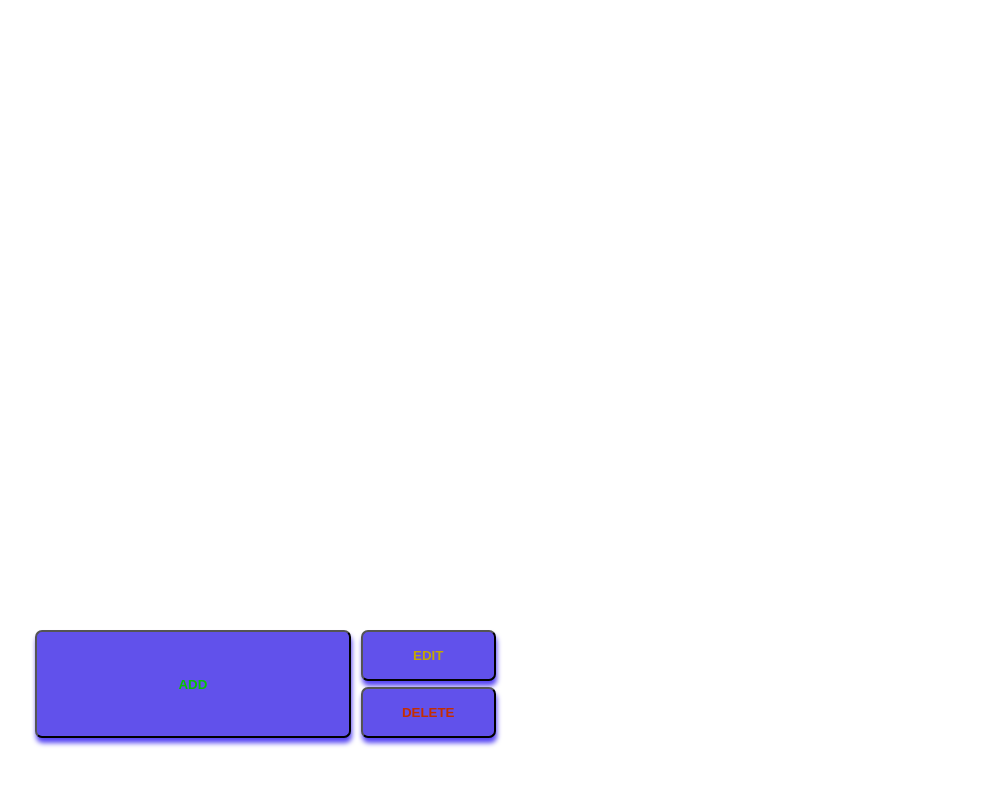
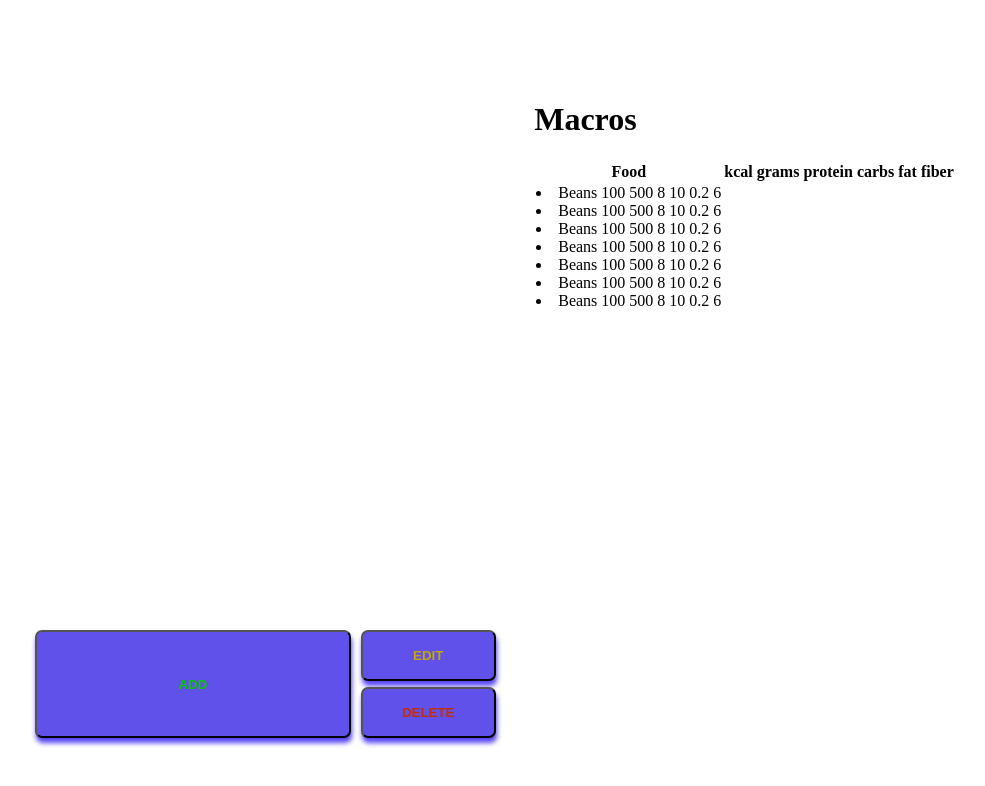
Before and after one commit to EduardsValneris/my-nutrition-app, a React (Vite) app: page / in a window 1280 px wide. Shown: the top 786 px of the page, without its empty margins (93-1078 px from the left). Built offline with nearby package versions, Linux system fonts and the light colour scheme.

Commit message:
pabeigtas pogas, pievienots vizualais list konteiners

```diff
--- a/src/App.jsx
+++ b/src/App.jsx
@@ -1,10 +1,12 @@
-import Buttons from './Buttons.jsx';
+import Buttons from "./components/Buttons.jsx";
+import List from "./components/List.jsx";
 
 function App() {
-
   return (
-    <Buttons/>
-  )
+    <div>
+      <Buttons /> <List />
+    </div>
+  );
 }
 
-export default App
+export default App;
--- a/src/Buttons.jsx
+++ /dev/null
@@ -1,17 +0,0 @@
-function Buttons(){
-
-const clickButton = (ButtonName) => {
-    alert('Button ' + ButtonName + ' clicked!');
-}
-
-    return (
-        <div className="button-container">
-        <button onClick={() => clickButton("Add")} className="addButton"> Add </button>
-            <div className="edit-delete-container">
-                <button onClick={() => clickButton("Edit")} className="editButton"> Edit </button>
-                <button onClick={() => clickButton("Delete")} className="deleteButton"> Delete </button>
-            </div>
-        </div>
-    );
-}
-export default Buttons;
--- /dev/null
+++ b/src/components/Buttons.jsx
@@ -0,0 +1,25 @@
+function Buttons() {
+  const clickButton = (ButtonName) => {
+    alert("Button " + ButtonName + " clicked!");
+  };
+
+  return (
+    <div className="button-container">
+      <button onClick={() => clickButton("Add")} className="addButton">
+        {" "}
+        Add{" "}
+      </button>
+      <div className="edit-delete-container">
+        <button onClick={() => clickButton("Edit")} className="editButton">
+          {" "}
+          Edit{" "}
+        </button>
+        <button onClick={() => clickButton("Delete")} className="deleteButton">
+          {" "}
+          Delete{" "}
+        </button>
+      </div>
+    </div>
+  );
+}
+export default Buttons;
--- /dev/null
+++ b/src/components/List.jsx
@@ -0,0 +1,36 @@
+import Buttons from "./Buttons";
+
+function List() {
+  //   const foods = [
+  //     [Beans,100,500,8,10,0.2,6],
+  //     [Rice,130,76,2.7,28,0.3,0.4],
+  //     [Chicken,165,124,31,0,3.6,0],
+  //   ];
+  const foods = Array(7).fill("Beans,100,500,8,10,0.2,6");
+
+  //   <tr>
+  //   {foods.map((food) => (
+  //     <li>{food.replaceAll(",", " ")}</li>
+  //   ))}
+  // </tr>
+
+  return (
+    <div className="list-container">
+      <h1>Macros</h1>
+
+      <table className="list">
+        <tr>
+          <th>Food</th> <th>kcal</th> <th>grams</th> <th>protein</th>{" "}
+          <th>carbs</th> <th>fat</th> <th>fiber</th>
+        </tr>
+
+        <tr>
+          {foods.map((food) => (
+            <li>{food.replaceAll(",", " ")}</li>
+          ))}
+        </tr>
+      </table>
+    </div>
+  );
+}
+export default List;
--- a/src/index.css
+++ b/src/index.css
@@ -52,3 +52,18 @@ align-items: center;
 .deleteButton{
  color: rgb(196, 46, 0);
 }
+
+.list-container{
+  position: fixed;
+  top: 10%;
+  right:  5%;
+
+  width: 46%;
+  height: 75%;
+}
+
+.list-container ul{
+  display: flex;
+  flex-direction: column;
+  gap: 15px;
+}
```
Also changed, not shown: src/List.jsx (deleted), src/components/Graphs.jsx (renamed from src/Graphs.jsx).
